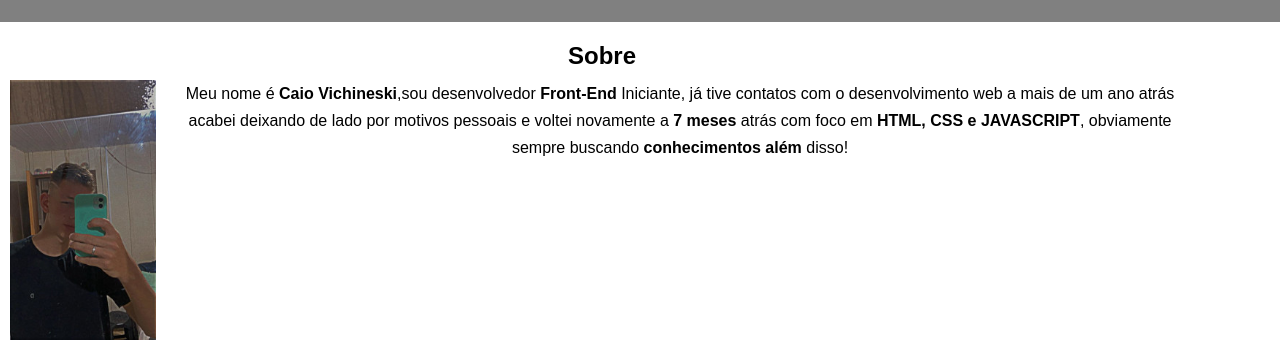
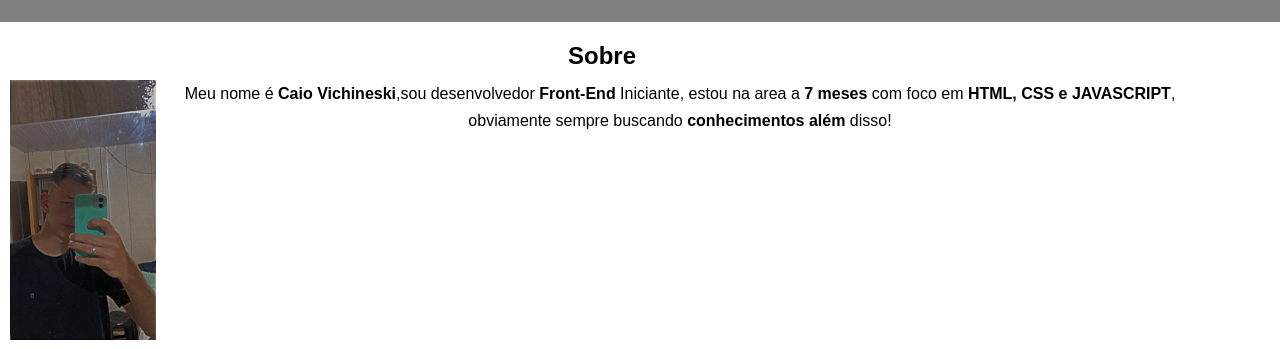
Before and after one commit to C4IO-Dev/portifolio, a plain HTML site: page index.html in a window 1280 px wide. Shown: the part 53-402 px from the top of the page. Drawn offline with Linux system fonts and the light colour scheme.

Commit message:
Update index.html

```diff
--- a/index.html
+++ b/index.html
@@ -31,7 +31,7 @@
             <h2>Sobre</h2>
             <article>
                 <img src="imagens/minhafoto-menor.jpg" alt="Foto Minha" class="img-sobre">
-                <p class="texto-sobre">Meu nome é <span>Caio Vichineski</span>,sou desenvolvedor<span> Front-End</span> Iniciante, já tive contatos com o desenvolvimento web a mais de um ano atrás acabei deixando de lado por motivos pessoais e voltei novamente a <span>7 meses</span> atrás com foco em <span>HTML, CSS e JAVASCRIPT</span>, obviamente sempre buscando <span>conhecimentos além</span> disso!</p>
+                <p class="texto-sobre">Meu nome é <span>Caio Vichineski</span>,sou desenvolvedor<span> Front-End</span> Iniciante, estou na area a <span>7 meses</span> com foco em <span>HTML, CSS e JAVASCRIPT</span>, obviamente sempre buscando <span>conhecimentos além</span> disso!</p>
             </article>
         </section>
 <!-- ----------------------------------------------- -->
```
